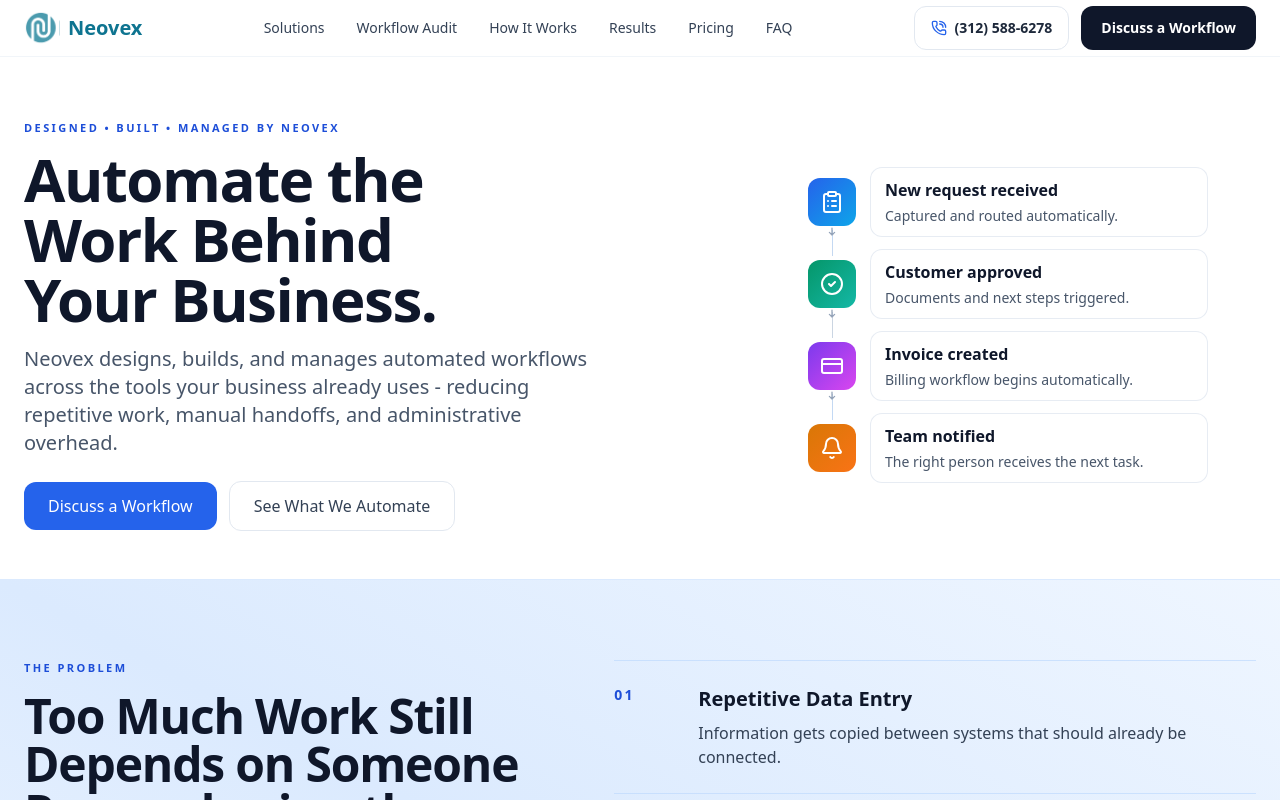
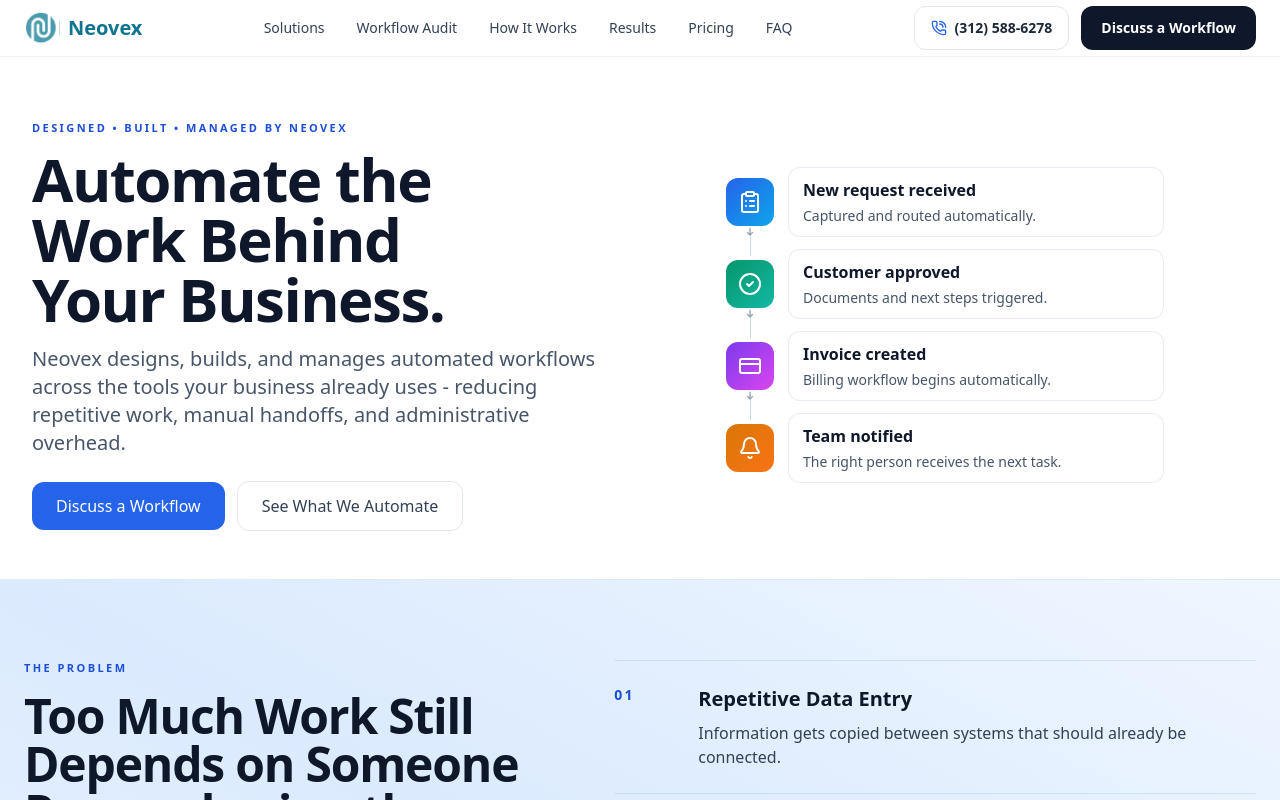
Before and after one commit to VVG-1/neovex-site, a React (Vite) app: page / in a window 1280 px wide. Shown: the top 800 px of the page. Built offline with nearby package versions, Linux system fonts and the light colour scheme.

Commit message:
Widen desktop hero layout

```diff
--- a/src/components/Hero.jsx
+++ b/src/components/Hero.jsx
@@ -34,7 +34,7 @@ export default function Hero() {
   return (
     <section
       id="about"
-      className="relative px-6 pt-14 md:pt-16 pb-10 md:pb-12 max-w-7xl mx-auto flex flex-col lg:flex-row items-center justify-between gap-7 lg:gap-10 scroll-mt-20 md:scroll-mt-24 overflow-hidden"
+      className="relative px-6 xl:px-8 pt-14 md:pt-16 pb-10 md:pb-12 w-full max-w-7xl xl:max-w-[1360px] mx-auto grid grid-cols-1 lg:grid-cols-[minmax(0,0.55fr)_minmax(0,0.45fr)] items-center gap-7 lg:gap-12 xl:gap-14 scroll-mt-20 md:scroll-mt-24 overflow-hidden"
     >
       <div className="absolute inset-0 -z-20 bg-gradient-to-tr from-blue-50 via-white to-slate-50" />
       <div className="pointer-events-none absolute -top-24 right-0 translate-x-1/3 h-72 w-72 md:h-[22rem] md:w-[22rem] rounded-full bg-blue-200/40 blur-3xl -z-10" />
@@ -70,7 +70,7 @@ export default function Hero() {
         </div>
       </div>
 
-      <div className="w-full max-w-[340px] sm:max-w-md lg:max-w-[400px] lg:-translate-x-8 xl:-translate-x-12 mt-0 min-w-0">
+      <div className="w-full max-w-[340px] sm:max-w-md lg:max-w-[400px] xl:max-w-[438px] justify-self-start lg:ml-2 xl:ml-0 mt-0 min-w-0">
         <WorkflowDiagram />
       </div>
     </section>
```
